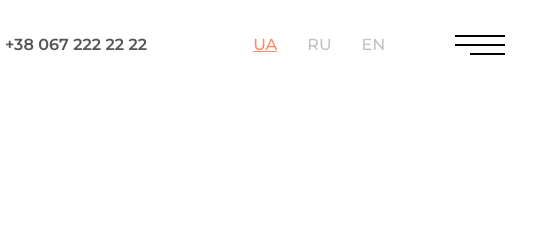
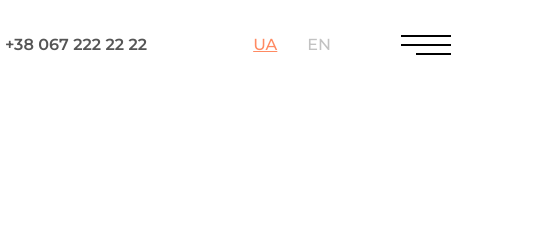
Before and after one commit to nickrepenkoff/Bovlo, a plain HTML site: page Bovlo/about.html in a window 1280 px wide. Shown: the top 234 px of the page, 494-1030 px from the left. Drawn offline with nearby package versions, Linux system fonts and the light colour scheme.

Commit message:
remove lang ru

```diff
--- a/Bovlo/about.html
+++ b/Bovlo/about.html
@@ -25,11 +25,7 @@
 							ua
 						</a>
 					</li>
-					<li>
-						<a href="#" class="lang__item">
-							ru
-						</a>
-					</li>
+
 					<li>
 						<a href="#" class="lang__item">
 							en
```
